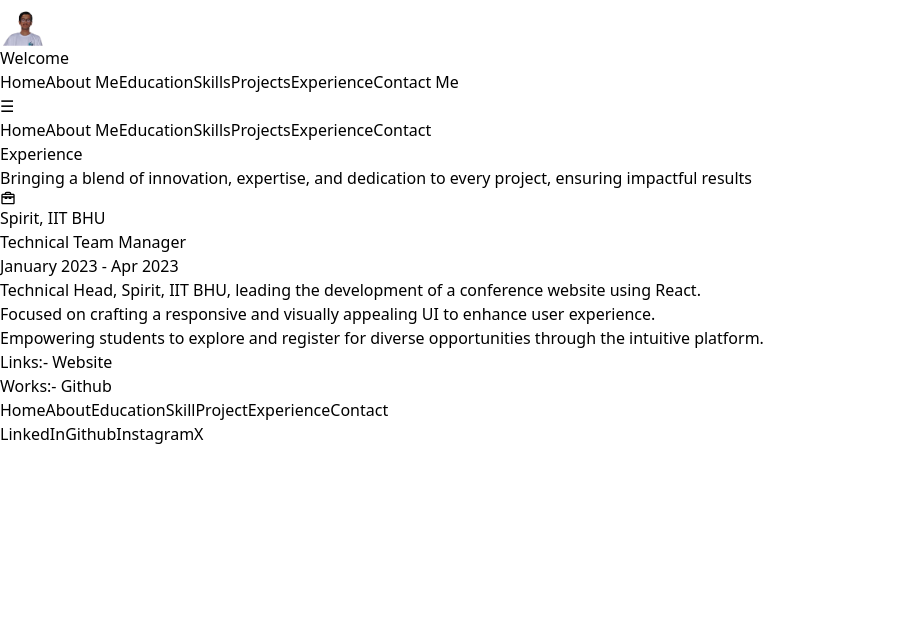
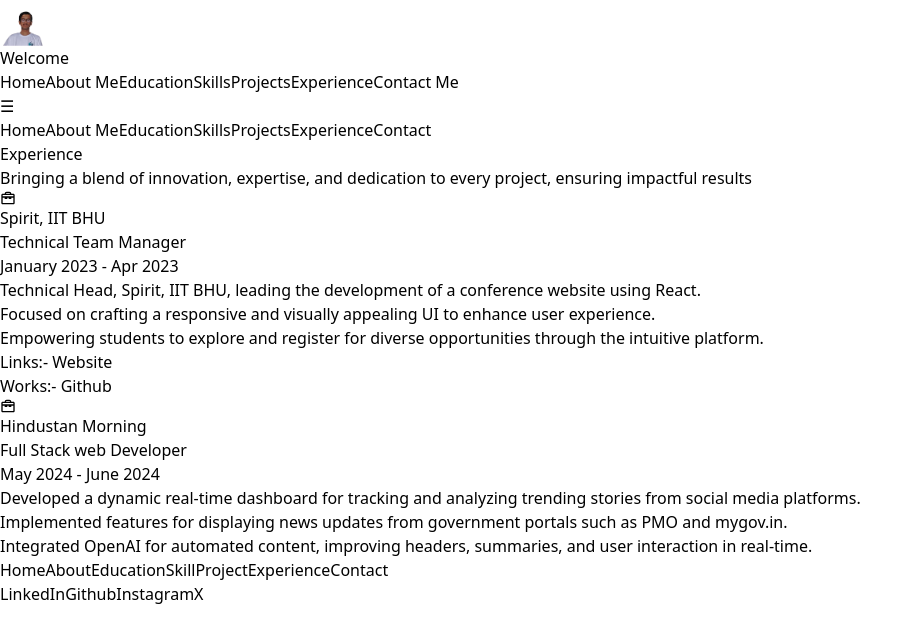
Before and after one commit to pankajkumarphe21/pankaj-kumar, a React (Vite) app: page /experience in a window 1280 px wide. Shown: the top 642 px of the page, without its empty margins (0-922 px from the left). Built offline with nearby package versions, Linux system fonts and the light colour scheme.

Commit message:
experience updated

```diff
--- a/src/Components/Experience.jsx
+++ b/src/Components/Experience.jsx
@@ -3,25 +3,25 @@ import gsap from 'gsap';
 import React from 'react'
 import { CgToolbox } from "react-icons/cg";
 
-const element=()=>(
+const Element=()=>(
   <div className='w-[100%] mt-[20px] flex gap-[50px] justify-center items-center'>
       <CgToolbox className='text-7xl max-sm:hidden'/>
       <div className='bg-[#212121] h-[320px] mb-[80px] max-sm:h-[580px] w-[800px] max-sm:w-[300px] shadow-xl rounded-3xl'>
-        <h1 className='mt-[20px] ml-[45px] text-3xl font-semibold'>Spirit, IIT BHU</h1>
+        <h1 className='mt-[20px] ml-[45px] text-3xl font-semibold'>Hindustan Morning</h1>
         <div className='flex max-sm:flex-col justify-between mt-[10px] mx-[30px]'>
-          <p className='text-blue-500'>Technical Team Manager</p>
-          <p className='max-sm:mt-[10px]'>January 2023 - Apr 2023</p>
+          <p className='text-blue-500'>Full Stack web Developer</p>
+          <p className='max-sm:mt-[10px]'>May 2024 - June 2024</p>
         </div>
         <div className="w-[100%] flex justify-center mt-[5px]">
         <div className="flex bg-white h-[1px] opacity-10 w-[736px] justify-center"></div>
         </div>
         <ul className="list-disc ml-[60px] w-[80%] max-sm:w-[70%] mt-[20px]">
-          <li>Technical Head, Spirit, IIT BHU, leading the development of a conference website using React.</li>
-          <li>Focused on crafting a responsive and visually appealing UI to enhance user experience.</li>
-          <li>Empowering students to explore and register for diverse opportunities through the intuitive platform.</li>
+          <li>Developed a dynamic real-time dashboard for tracking and analyzing trending stories from social media platforms.</li>
+          <li>Implemented features for displaying news updates from government portals such as PMO and mygov.in.</li>
+          <li>Integrated OpenAI for automated content, improving headers, summaries, and user interaction in real-time.</li>
         </ul>
-        <div className='mt-[10px] ml-[40px]'><span className='text-blue-500 text-lg'>Links:- </span><a target='_blank' href="https://www.spiritiitbhu.com/">Website</a></div>
-        <div className='mt-[1px] ml-[40px]'><span className='text-blue-500 text-lg'>Works:- </span><a target='_blank' href="https://github.com/Tonystark121/Spirit-24Website">Github</a></div>
+        {/* <div className='mt-[10px] ml-[40px]'><span className='text-blue-500 text-lg'>Links:- </span><a target='_blank' href="https://www.spiritiitbhu.com/">Website</a></div>
+        <div className='mt-[1px] ml-[40px]'><span className='text-blue-500 text-lg'>Works:- </span><a target='_blank' href="https://github.com/Tonystark121/Spirit-24Website">Github</a></div> */}
       </div>
       </div>
 )
@@ -59,6 +59,7 @@ const Experience = () => {
         <div className='mt-[1px] ml-[40px]'><span className='text-blue-500 text-lg'>Works:- </span><a target='_blank' href="https://github.com/itsgeekhokage/spirit-24">Github</a></div>
       </div>
       </div>
+      <Element/>
     </div>
   )
 }
```
